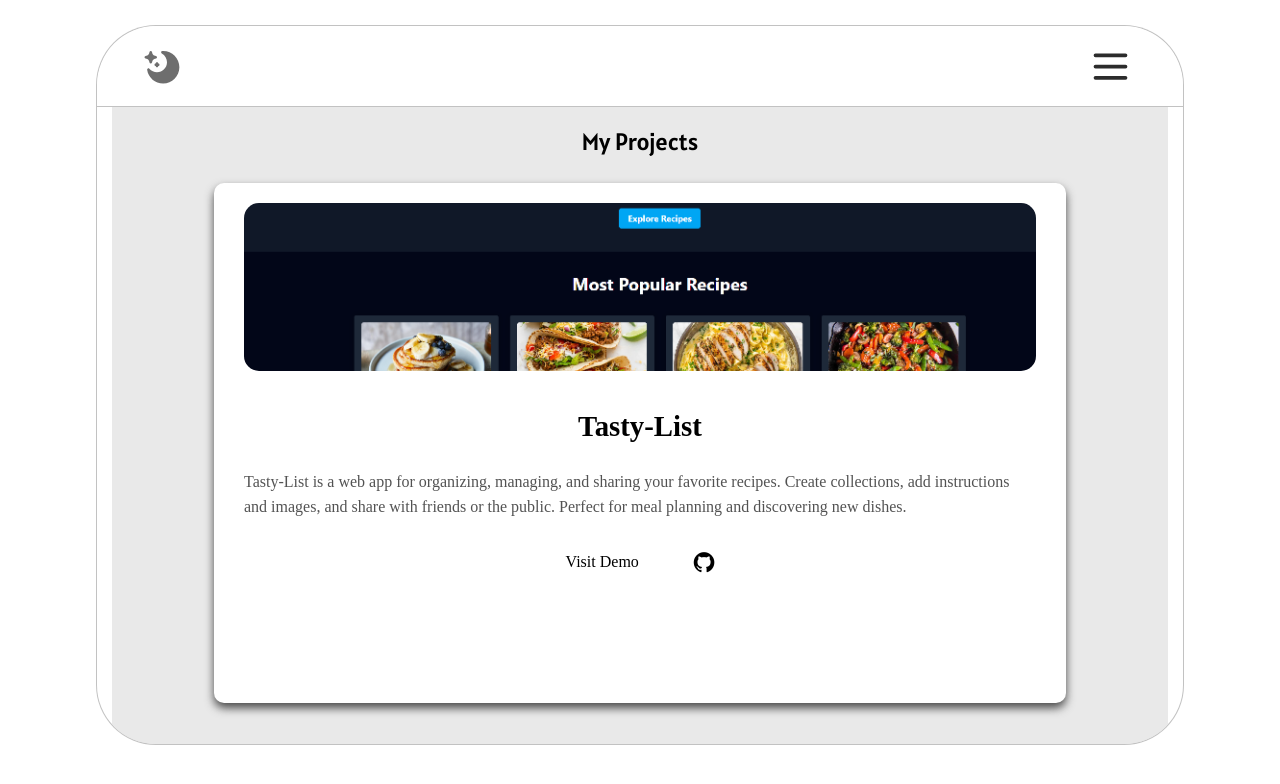
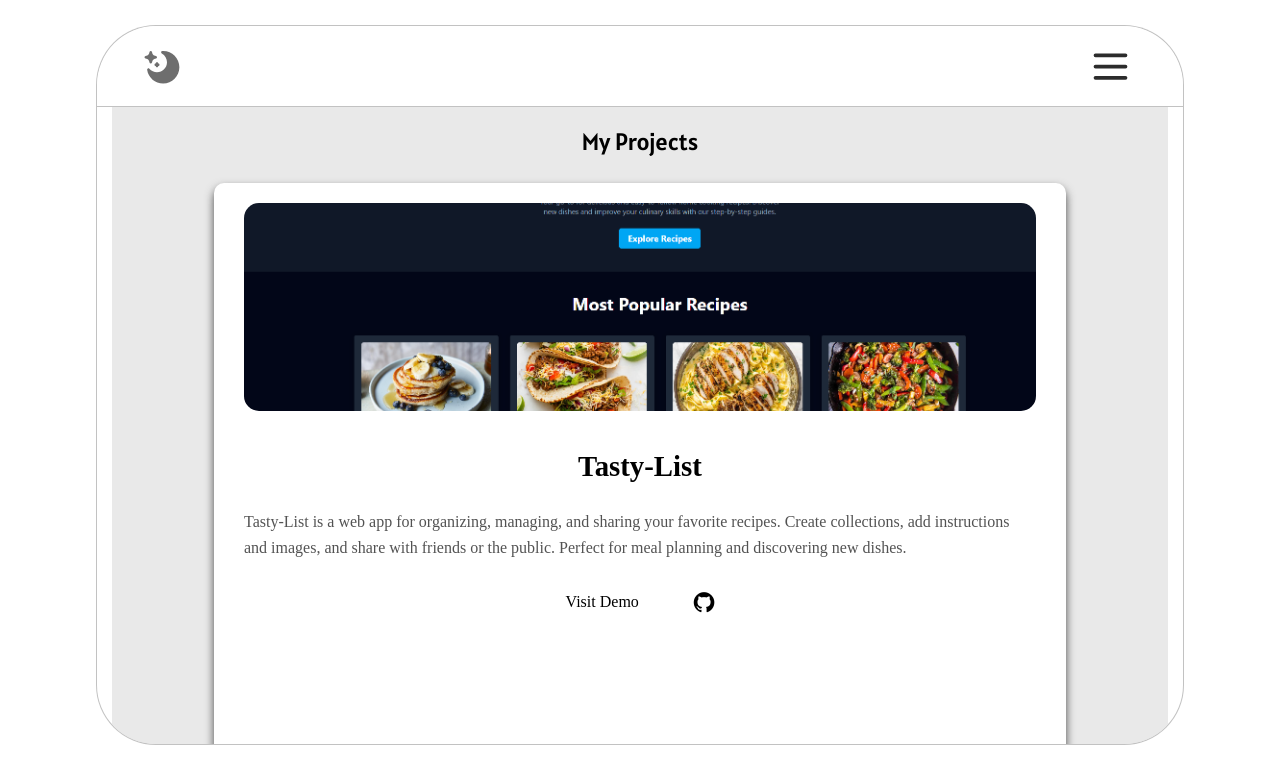
Before and after one commit to Victor-starr/portfolio, a React (Vite) app: page /projects in a window 1280 px wide. Shown: the top 784 px of the page. Built offline with nearby package versions, Linux system fonts and the light colour scheme.

Commit message:
Update project descriptions for clarity and improve layout styles in Project component

```diff
--- a/src/Project.jsx
+++ b/src/Project.jsx
@@ -29,7 +29,7 @@ const project = {
     short_description:
       "A web application designed to help users keep track of their orders and split the bill with friends.",
     description:
-      "Table-Starr helps you and your friends keep track of orders and split the bill easily—perfect for going out to eat or sharing expenses.",
+      "Table-Starr is a web app for tracking orders and splitting bills with friends. Easily manage expenses, keep tabs on what everyone ordered, and settle up quickly. Ideal for group outings and shared meals.",
     demo: "https://table-starr.vercel.app/",
     github: "https://github.com/Victor-starr/Table-Starr",
     image: "./tableStarrBanner.png",
@@ -39,7 +39,7 @@ const project = {
     short_description:
       "A fun website for taking, customizing, and sharing photos in themed sessions.",
     description:
-      "Photo Booth is a fun website for taking, customizing, and sharing photos in themed sessions. Great for parties, events, or just for fun with friends.",
+      "Photo-Starr is a web app for taking, customizing, and sharing photos in themed sessions. Add effects, create albums, and share with friends. Perfect for parties, events, or just having fun together.",
     image: "./photo-starr-banner.png",
     demo: "https://photo-starr.vercel.app",
     github: "https://github.com/Victor-starr/photo-booth",
--- a/src/_Nav.jsx
+++ b/src/_Nav.jsx
@@ -167,7 +167,7 @@ function Nav() {
             className="fa fa-github"
           ></Link>
           <Link
-            to="/resume.pdf"
+            to="/Victor-Dimitrov-Resume.pdf"
             target="_blank"
             className="fa fa-folder-open"
           ></Link>
--- a/src/style/SCSS/project.scss
+++ b/src/style/SCSS/project.scss
@@ -1,9 +1,10 @@
 @import "./_global.scss";
 
 section.projectInformation {
-  @include element-size(75%, 75%);
+  @include element-size(auto, 75%);
   @include flex(column, flex-start, center);
   @include padding(20px, 30px);
+  margin-bottom: 30px;
   background-color: $containerbg-color;
   border-radius: 10px;
   text-align: center;
--- a/src/style/project.css
+++ b/src/style/project.css
@@ -388,7 +388,7 @@ main {
   }
 }
 section.projectInformation {
-  height: 75%;
+  height: auto;
   width: 75%;
   display: -webkit-box;
   display: -ms-flexbox;
@@ -404,6 +404,7 @@ section.projectInformation {
       -ms-flex-align: center;
           align-items: center;
   padding: 20px 30px 20px 30px;
+  margin-bottom: 30px;
   background-color: var(--containerbg-color);
   border-radius: 10px;
   text-align: center;
```
Also changed, not shown: 1 other file (tests, documents, lock files or other folders).
